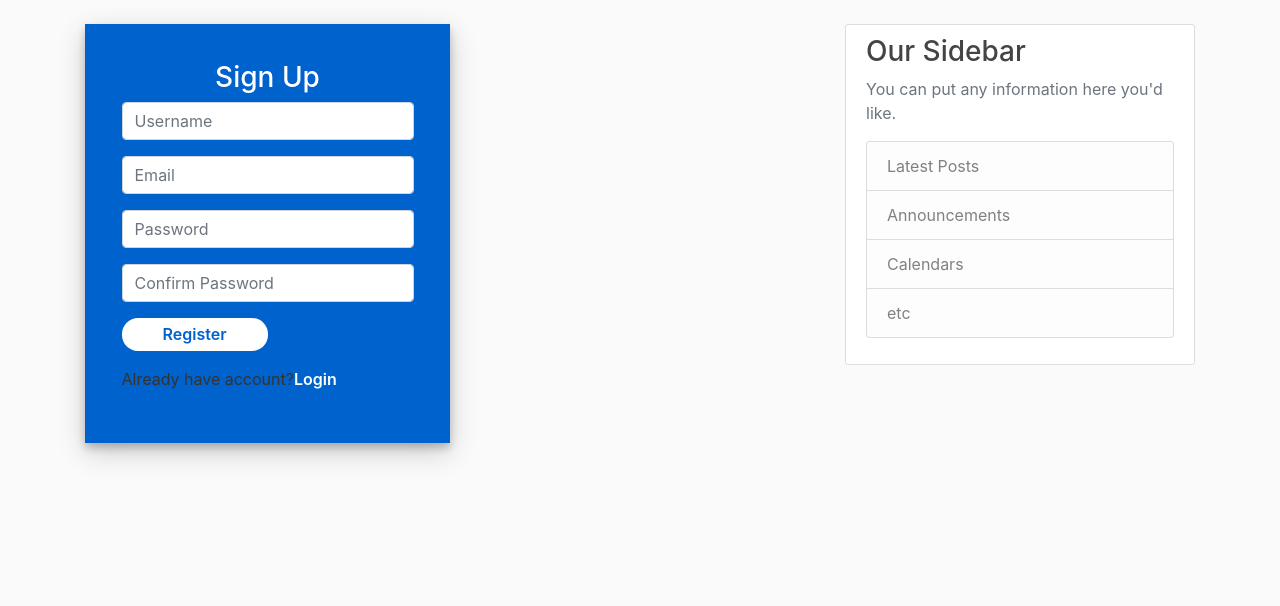
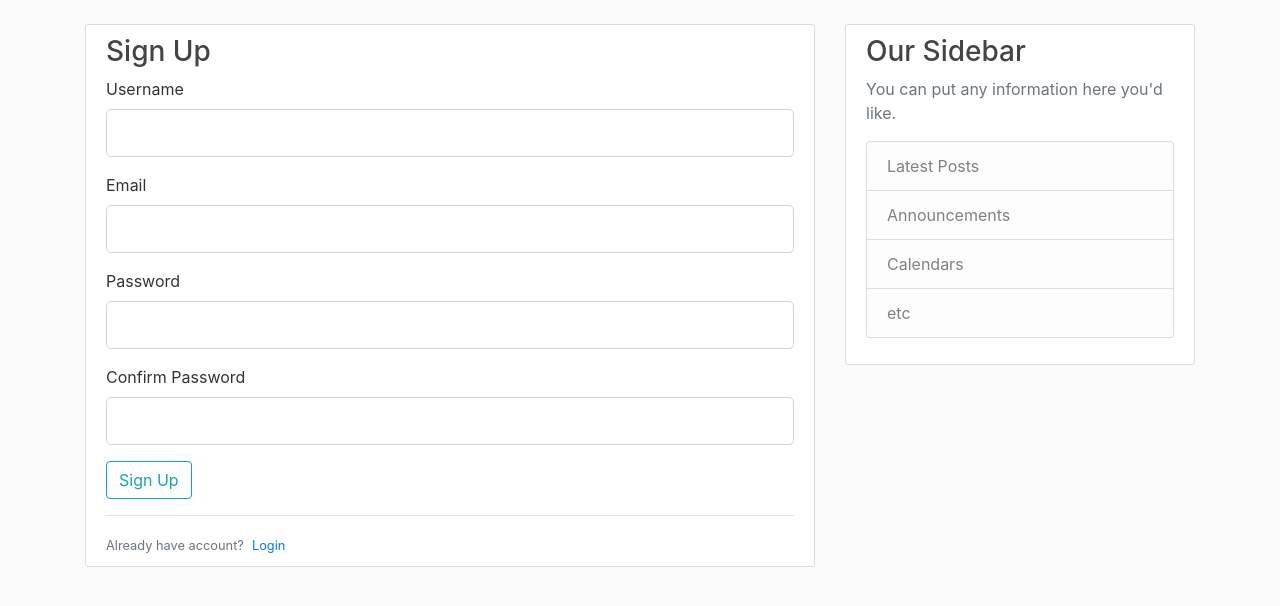
Before and after one commit to rohitksingh/Flask-Code-Repository, a Flask app: page /register in a window 1280 px wide. Shown: the part 56-662 px from the top of the page. Run offline with Flask 2, Linux system fonts and the light colour scheme; some libraries are stand-ins or nearby versions.

Commit message:
Added divs from python class

```diff
--- a/forms.py
+++ b/forms.py
@@ -5,13 +5,13 @@ from wtforms.validators import DataRequired, Length, Email, EqualTo
 
 class RegistrationForm(FlaskForm):
     username = StringField('Username', validators = [DataRequired(), Length(min=5, max=20)])
-    emailmail = StringField('Email', validators=[DataRequired()])
+    email = StringField('Email', validators=[DataRequired()])
     password = PasswordField('Password', validators=[DataRequired()])
-    confirmPasword = PasswordField('Confirm Password', validators=[DataRequired(), EqualTo('password')])
+    confirmPassword = PasswordField('Confirm Password', validators=[DataRequired(), EqualTo('password')])
     submit = SubmitField('Sign Up')
 
 class LoginForm(FlaskForm):
-    emailmail = StringField('Email', validators=[DataRequired()])
+    email = StringField('Email', validators=[DataRequired()])
     password = PasswordField('Password', validators=[DataRequired()])
     remember = BooleanField('Remember Me')
     submit = SubmitField('Login')
--- a/templates/register.html
+++ b/templates/register.html
@@ -1,26 +1,33 @@
 {% extends 'layout.html' %}
 {% block content %}
-<div class="col-md-6 login-form-2">
+<div class="content-section">
   <h3>Sign Up</h3>
-  <form>
+  <form method="POST" action="">
+      {{ form.hidden_tag() }}
       <div class="form-group">
-          <input type="text" class="form-control" placeholder="Username" value="" />
+          {{ form.username.label(class="form-control-label")}}
+          {{ form.username(class="form-control form-control-lg")}}
       </div>
       <div class="form-group">
-          <input type="text" class="form-control" placeholder="Email" value="" />
+        {{ form.email.label(class="form-control-label")}}
+        {{ form.email(class="form-control form-control-lg")}}
       </div>
       <div class="form-group">
-          <input type="password" class="form-control" placeholder="Password" value="" />
+        {{ form.password.label(class="form-control-label")}}
+        {{ form.password(class="form-control form-control-lg")}}
       </div>
       <div class="form-group">
-        <input type="password" class="form-control" placeholder="Confirm Password" value="" />
+        {{ form.confirmPassword.label(class="form-control-label")}}
+        {{ form.confirmPassword(class="form-control form-control-lg")}}
       </div>
+
       <div class="form-group">
-          <input type="submit" class="btnSubmit" value="Register" />
+          {{ form.submit(class="btn btn-outline-info")}}
       </div>
-      <div class="form-group">
-
-        Already have account?<a href="#" class="ForgetPwd" value="Login">Login</a>
+      <div class="border-top pt-3">
+        <small class="text-muted">
+          Already have account?<a href="{{ url_for('login')}}" class="ml-2">Login</a>
+        </small>
       </div>
   </form>
 </div>
```
